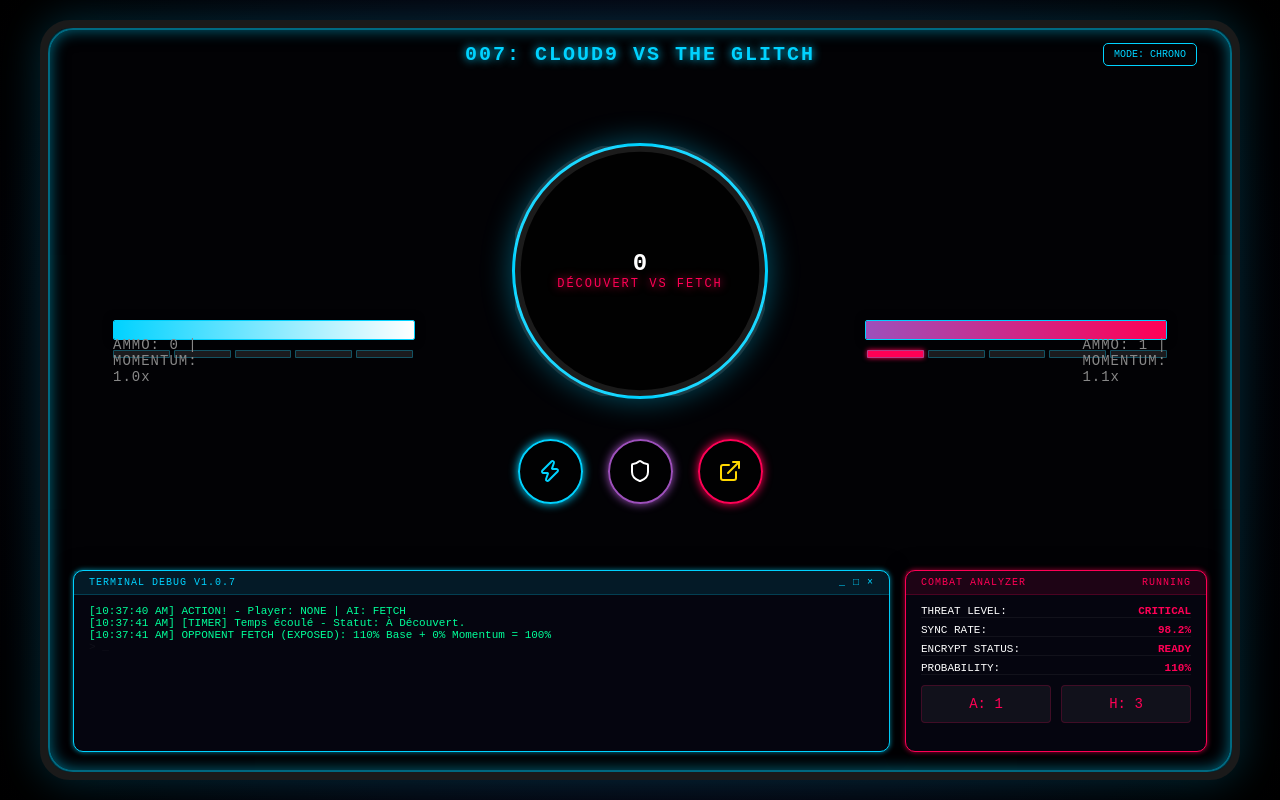
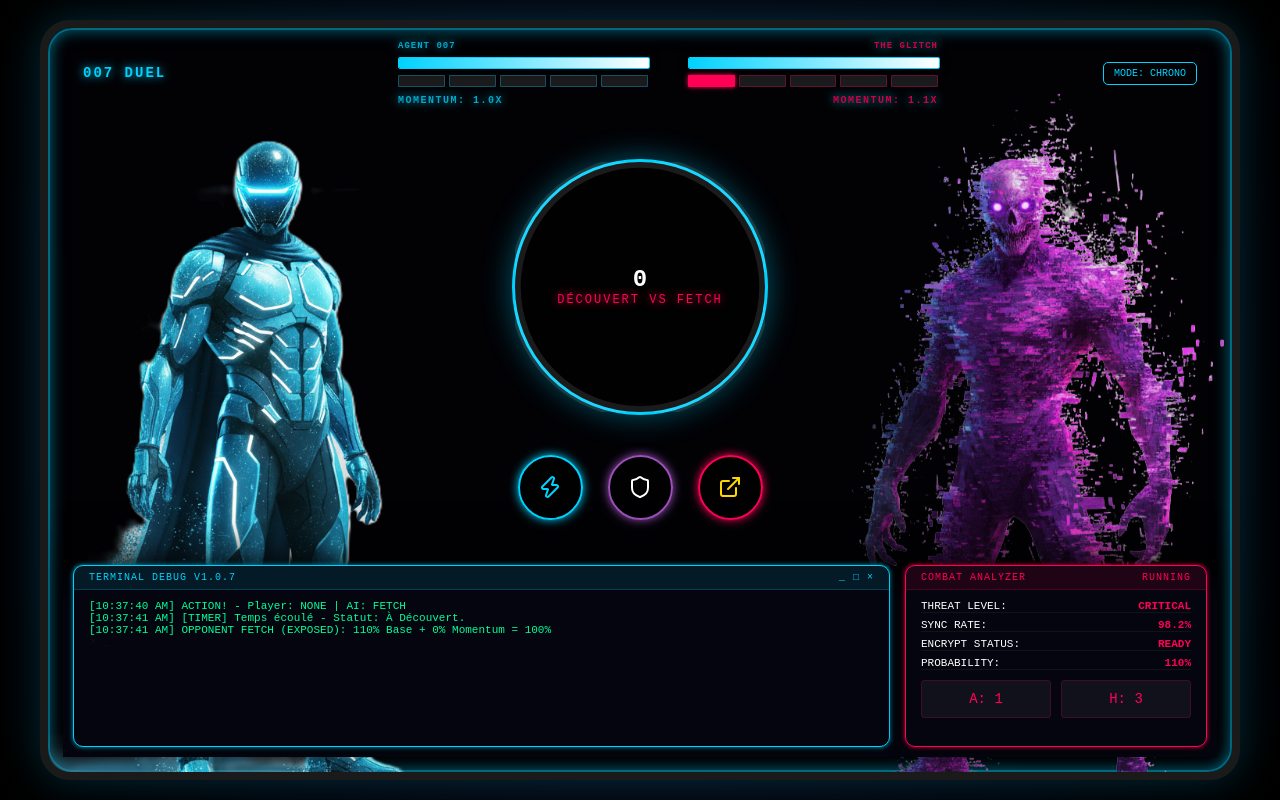
Before and after one commit to jd3600/007_vs_Glitch, a website built with Vite: page index.html in a window 1280 px wide. Built offline with nearby package versions, Linux system fonts and the light colour scheme; grey boxes are pictures that could not be loaded.

Commit message:
Sauvegarde de l'état actuel avant de nouvelles modifications

```diff
--- a/index.html
+++ b/index.html
@@ -12,14 +12,39 @@
   <div id="app">
     <div class="tablet-container">
       <div class="game-header">
-        007: Cloud9 vs The Glitch
+        <span class="header-title">007 DUEL</span>
+        <div class="hud-center">
+          <div class="hud-lifebar-wrapper player-life">
+            <div class="hud-label">AGENT 007</div>
+            <div class="health-bar-container">
+              <div id="player-health-fill" class="health-fill" style="width: 100%"></div>
+            </div>
+            <div id="player-ammo-container" class="ammo-mini-grid"></div>
+            <div id="player-momentum-display" class="entity-stats">MOMENTUM: 1.0x</div>
+          </div>
+          <div class="hud-lifebar-wrapper opponent-life">
+            <div class="hud-label">THE GLITCH</div>
+            <div class="health-bar-container">
+              <div id="opponent-health-fill" class="health-fill" style="width: 100%"></div>
+            </div>
+            <div id="opponent-ammo-container" class="ammo-mini-grid"></div>
+            <div id="opponent-momentum-display" class="entity-stats">MOMENTUM: 1.0x</div>
+          </div>
+        </div>
         <button id="mode-toggle" class="mode-toggle">MODE: CHRONO</button>
       </div>
 
       <div class="game-world">
+        <!-- Conteneurs fixes pour les vidéos d'action -->
+        <div class="video-fixed-container left">
+          <video id="player-video" class="side-video" muted playsinline></video>
+        </div>
+        <div class="video-fixed-container right">
+          <video id="opponent-video" class="side-video" muted playsinline></video>
+        </div>
+
         <!-- Avatar Cloud9 à gauche -->
         <div id="player-zone" class="avatar-zone left-zone">
-          <video id="player-video" class="side-video" muted playsinline></video>
         </div>
 
         <!-- Cercle central -->
@@ -46,7 +71,6 @@
 
         <!-- Avatar Glitch à droite -->
         <div id="opponent-zone" class="avatar-zone right-zone">
-          <video id="opponent-video" class="side-video" muted playsinline></video>
         </div>
       </div>
 
--- a/public/style.css
+++ b/public/style.css
@@ -52,10 +52,10 @@ body {
 
 .game-header {
     display: flex;
-    justify-content: center;
+    justify-content: space-between;
     align-items: center;
-    gap: 20px;
-    font-size: 20px;
+    padding: 0 20px;
+    font-size: 14px;
     letter-spacing: 2px;
     color: var(--neon-blue);
     text-shadow: 0 0 10px var(--neon-blue);
@@ -63,6 +63,46 @@ body {
     text-transform: uppercase;
     font-weight: bold;
     position: relative;
+    height: 60px;
+}
+
+.header-title {
+    width: 150px;
+}
+
+.hud-center {
+    display: flex;
+    gap: 40px;
+    align-items: center;
+    flex: 1;
+    justify-content: center;
+}
+
+.hud-lifebar-wrapper {
+    width: 250px;
+    display: flex;
+    flex-direction: column;
+    gap: 6px;
+}
+
+.hud-label {
+    font-size: 9px;
+    letter-spacing: 1px;
+    opacity: 0.8;
+}
+
+.player-life .hud-label {
+    color: var(--neon-blue);
+    text-align: left;
+}
+
+.opponent-life .hud-label {
+    color: var(--neon-pink);
+    text-align: right;
+}
+
+.hud-lifebar-wrapper .health-bar-container {
+    margin-bottom: 0;
 }
 
 .mode-toggle {
@@ -76,8 +116,7 @@ body {
     border-radius: 5px;
     transition: all 0.3s;
     text-transform: uppercase;
-    position: absolute;
-    right: 20px;
+    white-space: nowrap;
 }
 
 .mode-toggle:hover {
@@ -97,111 +136,146 @@ body {
 }
 
 /* Avatars */
-.avatar-container {
-    width: 50%;
-    height: 75vh !important;
+.avatar-image {
+    width: 800px; /* Augmenté de 600px */
+    height: 1067px; /* Augmenté de 800px pour garder le ratio */
+    position: absolute;
+    bottom: -300px; /* Descendu davantage pour mieux voir les visages */
+    background-size: contain;
+    background-repeat: no-repeat;
+    z-index: 1;
+    pointer-events: none;
+}
+
+.cloud9 {
+    left: -200px; /* Décalé plus à gauche pour accommoder la taille */
+    background-position: center bottom;
+}
+
+.glitch {
+    right: -200px; /* Décalé plus à droite */
+    background-position: center bottom;
+    animation: glitch-anim 2s infinite;
+}
+
+/* HUD elements (Lifebars, Ammo, Stats) */
+.player, .opponent {
+    position: absolute;
+    bottom: 180px; /* Ajusté pour être au dessus des bras/buste */
+    width: 300px;
     display: flex;
     flex-direction: column;
     align-items: center;
-    justify-content: flex-end;
-    z-index: 1;
-    transition: transform 0.3s ease;
-    position: absolute;
+    z-index: 10;
     pointer-events: none;
-    bottom: 0;
-    background-position: top center; /* FOCUS SUR LE VISAGE (Casque visible) */
-    background-size: contain;
-    background-repeat: no-repeat;
 }
 
-.left-zone .avatar-container {
-    left: 0;
+.player {
+    left: 80px;
 }
 
-.right-zone .avatar-container {
-    right: 0;
+.opponent {
+    right: 80px;
 }
 
-.avatar-container * {
-    pointer-events: auto; /* Réactive les clics sur les éléments internes si besoin */
+.health-bar-container {
+    width: 100%;
+    height: 10px;
+    background: rgba(0, 0, 0, 0.7);
+    border: 1px solid var(--neon-blue);
+    border-radius: 2px;
+    overflow: hidden;
+    margin-bottom: 0;
+    box-shadow: 0 0 10px rgba(0, 0, 0, 0.5);
 }
 
-.avatar-container:hover {
-    transform: translateY(-5px);
+.opponent .health-bar-container {
+    border-color: var(--neon-pink);
+}
+
+.health-fill {
+    height: 100%;
+    background: linear-gradient(90deg, var(--neon-blue), #ffffff);
+    box-shadow: 0 0 10px var(--neon-blue);
+    transition: width 0.4s cubic-bezier(0.175, 0.885, 0.32, 1.275);
+}
+
+.opponent .health-fill {
+    background: linear-gradient(90deg, var(--neon-purple), var(--neon-pink));
+    box-shadow: 0 0 10px var(--neon-pink);
 }
 
 .ammo-mini-grid {
-    position: absolute;
-    bottom: 212px; /* Remonté au-dessus du terminal (180px + marge) */
-    width: 300px;
+    width: 100%;
     display: flex;
     justify-content: center;
     gap: 4px;
-    z-index: 10;
+    margin-bottom: 0;
 }
 
 .ammo-cell-mini {
     flex: 1;
-    height: 6px;
+    height: 10px;
     background: rgba(255, 255, 255, 0.1);
-    border: 1px solid rgba(0, 210, 255, 0.3);
+    border: 1px solid transparent;
     border-radius: 1px;
 }
 
-.ammo-cell-mini.active {
+.player-life .ammo-cell-mini {
+    border-color: rgba(0, 210, 255, 0.3);
+}
+
+.opponent-life .ammo-cell-mini {
+    border-color: rgba(255, 0, 85, 0.3);
+}
+
+.player-life .ammo-cell-mini.active {
     background: var(--neon-blue);
     box-shadow: 0 0 5px var(--neon-blue);
 }
 
-.opponent .ammo-cell-mini.active {
+.ammo-cell-mini.gain-anim {
+    animation: gain-anim 0.4s ease-out;
+}
+
+@keyframes gain-anim {
+    0% { transform: scale(1); filter: brightness(1); }
+    50% { transform: scale(1.5); filter: brightness(2); }
+    100% { transform: scale(1); filter: brightness(1); }
+}
+
+.ammo-empty-alert {
+    animation: ammo-empty-alert 0.2s ease-in-out infinite;
+}
+
+@keyframes ammo-empty-alert {
+    0%, 100% { transform: translateX(0); background: rgba(255, 0, 85, 0.2); }
+    25% { transform: translateX(-5px); }
+    75% { transform: translateX(5px); }
+}
+
+.opponent-life .ammo-cell-mini.active {
     background: var(--neon-pink);
     box-shadow: 0 0 5px var(--neon-pink);
 }
 
-.avatar-image {
-    width: 100%;
-    height: 100%;
-    background-size: contain;
-    background-repeat: no-repeat;
-    background-position: center top; /* Alignement en haut pour voir le visage */
-    margin-bottom: 0;
+.player-life .entity-stats {
+    text-align: left;
+    color: var(--neon-blue);
+    opacity: 0.8;
 }
 
-.player .avatar-image {
-    background-position: left top;
+.opponent-life .entity-stats {
+    text-align: right;
+    color: var(--neon-pink);
+    opacity: 0.8;
 }
 
-.opponent .avatar-image {
-    background-position: right top;
-}
-
-.avatar-image.cloud9 {
-    position: relative;
-}
-
-.avatar-image.glitch {
-    position: relative;
-    /* On garde l'animation de glitch subtile mais on ne force plus le fond violet */
-    animation: glitch-anim 2s infinite;
-}
-
-.glitch-cloud {
-    display: none; /* Désactivé car on utilise maintenant les images glitch_*.png */
-}
-
-.glitch-cloud::before, .glitch-cloud::after {
-    content: '';
-    position: absolute;
-    top: 10%; left: 10%; width: 80%; height: 80%;
-    background: var(--neon-pink);
-    opacity: 0.5;
-    animation: jitter 0.2s infinite;
-}
-
-@keyframes jitter {
-    0% { transform: translate(0); scale: 1; }
-    50% { transform: translate(5px, -5px); scale: 1.1; }
-    100% { transform: translate(-5px, 5px); scale: 0.9; }
+.entity-stats {
+    font-size: 10px;
+    text-transform: uppercase;
+    letter-spacing: 1.5px;
+    margin-top: 2px;
 }
 
 /* Effets de combat */
@@ -247,51 +321,6 @@ body {
     display: none; /* Nettoyage UI pour focus sur les barres tactiques */
 }
 
-.health-bar-container {
-    position: absolute;
-    bottom: 230px; /* Remonté au-dessus du bloc ammo (212px) */
-    width: 300px; /* Largeur fixe plus adaptée aux personnages très larges */
-    height: 18px;
-    background: rgba(0, 0, 0, 0.7);
-    border: 1px solid var(--neon-blue);
-    border-radius: 2px;
-    overflow: hidden;
-    z-index: 10;
-    box-shadow: 0 0 10px rgba(0, 0, 0, 0.5);
-}
-
-.player .health-bar-container, .player .ammo-mini-grid, .player .entity-stats {
-    left: 50px; /* Décalé du bord pour être sur le corps */
-    transform: none;
-}
-
-.opponent .health-bar-container, .opponent .ammo-mini-grid, .opponent .entity-stats {
-    right: 50px; /* Décalé du bord pour être sur le corps */
-    left: auto;
-    transform: none;
-}
-
-.health-fill {
-    height: 100%;
-    background: linear-gradient(90deg, var(--neon-blue), #ffffff);
-    box-shadow: 0 0 10px var(--neon-blue);
-    transition: width 0.4s cubic-bezier(0.175, 0.885, 0.32, 1.275);
-}
-
-.opponent .health-fill {
-    background: linear-gradient(90deg, var(--neon-purple), var(--neon-pink));
-    box-shadow: 0 0 10px var(--neon-purple);
-}
-
-.entity-stats {
-    position: absolute;
-    bottom: 185px; /* Juste au dessus du terminal (180px) */
-    font-size: 14px;
-    color: #888;
-    letter-spacing: 1px;
-    z-index: 10;
-}
-
 /* UI Centrale */
 .center-zone {
     display: flex;
@@ -327,6 +356,7 @@ body {
     align-items: center;
     z-index: 1;
     mix-blend-mode: screen; /* Pour la transparence des .mov noirs */
+    filter: brightness(1.2) contrast(1.1);
 }
 
 .center-video {
@@ -338,6 +368,9 @@ body {
     transition: opacity 0.3s;
     position: absolute;
     mix-blend-mode: screen;
+    filter: brightness(1.3) contrast(1.2) saturate(1.2);
+    -webkit-mask-image: radial-gradient(circle, black 60%, transparent 95%);
+    mask-image: radial-gradient(circle, black 60%, transparent 95%);
 }
 
 .avatar-zone {
@@ -347,8 +380,9 @@ body {
     flex-direction: column;
     align-items: center;
     justify-content: flex-end;
-    z-index: 1;
+    z-index: 1; /* Reste derrière le terminal */
     height: 100%;
+    width: 50%; /* Augmenter la zone pour éviter les coupures */
 }
 
 .bottom-interface {
@@ -368,26 +402,49 @@ body {
     right: 0;
 }
 
+.video-fixed-container {
+    position: absolute;
+    bottom: 0;
+    width: 50%;
+    height: 100%;
+    pointer-events: none;
+    z-index: 20;
+}
+
+.video-fixed-container.left {
+    left: 0;
+}
+
+.video-fixed-container.right {
+    right: 0;
+}
+
 .side-video {
-    width: 600px; /* Agrandissement des vidéos pour correspondre aux nouveaux géants */
-    height: 600px;
+    width: 88px;
+    height: 117px;
     object-fit: contain;
-    z-index: 20;
     opacity: 0;
     transition: opacity 0.3s;
     mix-blend-mode: screen;
+    filter: brightness(1.3) contrast(1.2) saturate(1.2);
     position: absolute;
-    top: 0; /* Aligné en haut avec le visage */
+    bottom: -30px;
     left: 50%;
     transform: translateX(-50%);
-    pointer-events: none;
+    -webkit-mask-image: radial-gradient(ellipse at center, black 50%, transparent 90%);
+    mask-image: radial-gradient(ellipse at center, black 50%, transparent 90%);
+}
+
+#player-video {
+    margin-left: -90px;
 }
 
 #opponent-video {
+    margin-left: 90px;
 }
 
 #vs-video.visible, .side-video.visible {
-    opacity: 1;
+    opacity: 0.02;
 }
 
 .timer-svg {
@@ -514,9 +571,11 @@ body {
     gap: 15px;
     margin-top: auto;
     flex-shrink: 0;
-    z-index: 30;
+    z-index: 100; /* Augmenté pour passer devant les avatars */
     position: relative;
-    padding: 0 10px 5px 10px;
+    padding: 0 10px 10px 10px;
+    background: linear-gradient(to top, var(--bg-dark) 80%, transparent); /* Effet d'occultation à la base */
+    box-shadow: 0 -20px 30px rgba(0, 0, 0, 0.5); /* Ombre pour renforcer l'effet de profondeur */
 }
 
 .debug-console {
--- a/src/main.js
+++ b/src/main.js
@@ -240,7 +240,7 @@ function resolveDuel() {
         statusText.classList.remove('exposed-text');
       }
       if (isChronoMode) startCountdown();
-    }, 2000); // Temps augmenté pour mieux voir les vidéos
+    }, 4000); // Temps augmenté à 4s pour s'assurer que les vidéos finissent de jouer
   }, 1000);
 }
 
@@ -752,6 +752,13 @@ function resetGame() {
   selectedAction = null;
   updateSprite('player', 'INITIALE');
   updateSprite('opponent', 'INITIALE');
+
+  // Reset HUD health bars
+  const playerHealthFill = document.getElementById('player-health-fill');
+  const opponentHealthFill = document.getElementById('opponent-health-fill');
+  if (playerHealthFill) playerHealthFill.style.width = '100%';
+  if (opponentHealthFill) opponentHealthFill.style.width = '100%';
+
   gameLog = ['Nouveau Duel Lancé !'];
   debugLogs = [];
   addDebugLog('GAME RESET - Initializing neural links...');
@@ -799,15 +806,6 @@ function renderGame() {
       <div class="avatar-container">
         <video id="player-video" class="side-video" muted playsinline></video>
         <div class="avatar-image cloud9"></div>
-        <div class="player">
-          <div class="health-bar-container">
-            <div class="health-fill" style="width: ${(player.health / 3) * 100}%"></div>
-          </div>
-          <div id="player-ammo-container" class="ammo-mini-grid"></div>
-          <div class="entity-stats">
-            AMMO: ${player.ammo} | MOMENTUM: ${player.momentum.toFixed(1)}x
-          </div>
-        </div>
       </div>
     `;
   }
@@ -817,17 +815,28 @@ function renderGame() {
       <div class="avatar-container">
         <video id="opponent-video" class="side-video" muted playsinline></video>
         <div class="avatar-image glitch"></div>
-        <div class="opponent">
-          <div class="health-bar-container">
-            <div class="health-fill" style="width: ${(opponent.health / 3) * 100}%"></div>
-          </div>
-          <div id="opponent-ammo-container" class="ammo-mini-grid"></div>
-          <div class="entity-stats">
-            AMMO: ${opponent.ammo} | MOMENTUM: ${opponent.momentum.toFixed(1)}x
-          </div>
-        </div>
       </div>
     `;
+  }
+
+  // Mise à jour des barres de vie indépendantes (HUD)
+  const playerHealthFill = document.getElementById('player-health-fill');
+  const opponentHealthFill = document.getElementById('opponent-health-fill');
+  const playerMomentumDisplay = document.getElementById('player-momentum-display');
+  const opponentMomentumDisplay = document.getElementById('opponent-momentum-display');
+
+  if (playerHealthFill) {
+    playerHealthFill.style.width = `${(player.health / 3) * 100}%`;
+  }
+  if (opponentHealthFill) {
+    opponentHealthFill.style.width = `${(opponent.health / 3) * 100}%`;
+  }
+
+  if (playerMomentumDisplay) {
+    playerMomentumDisplay.textContent = `MOMENTUM: ${player.momentum.toFixed(1)}x`;
+  }
+  if (opponentMomentumDisplay) {
+    opponentMomentumDisplay.textContent = `MOMENTUM: ${opponent.momentum.toFixed(1)}x`;
   }
 
   updateAmmoUI('player', player.ammo);
```
